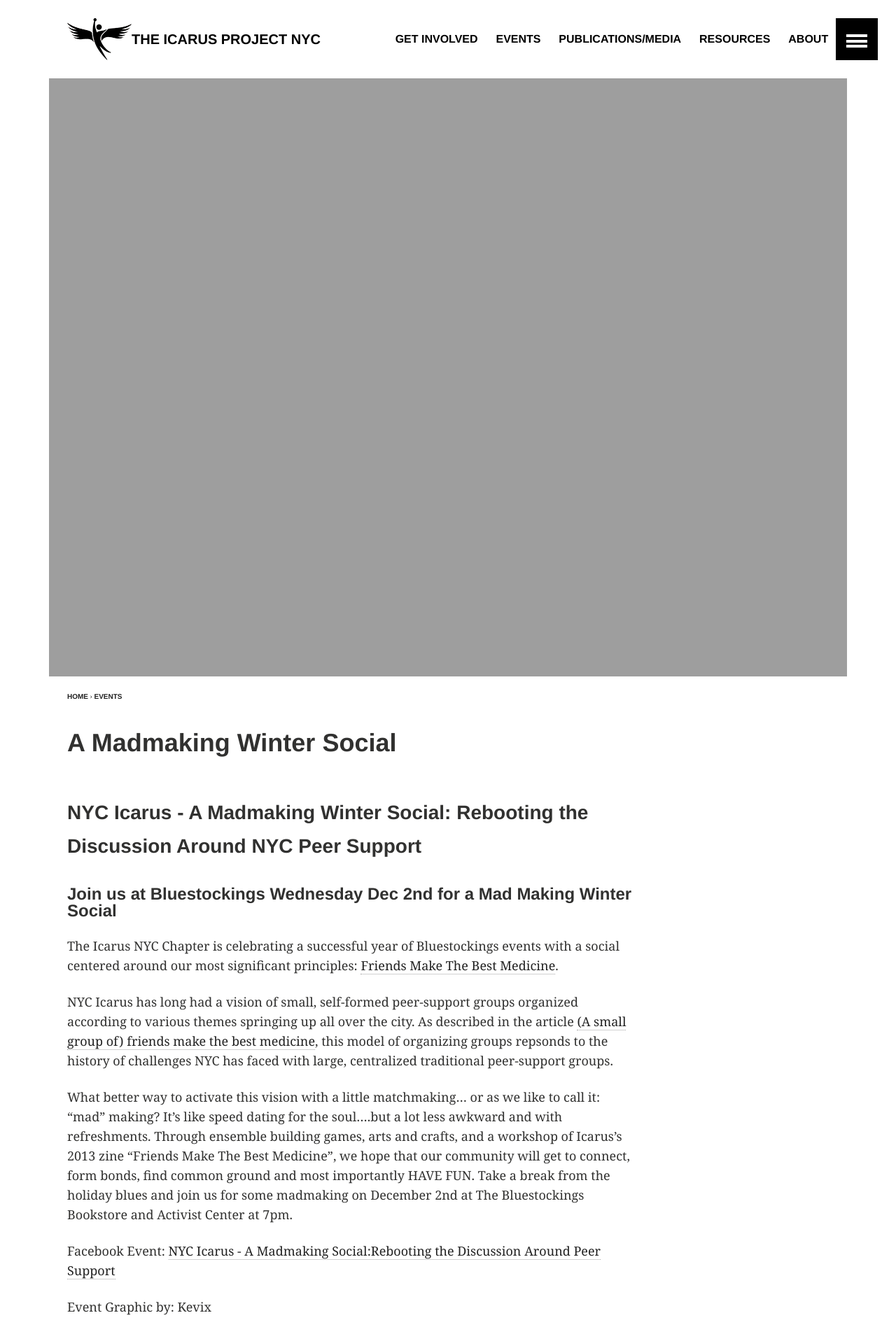
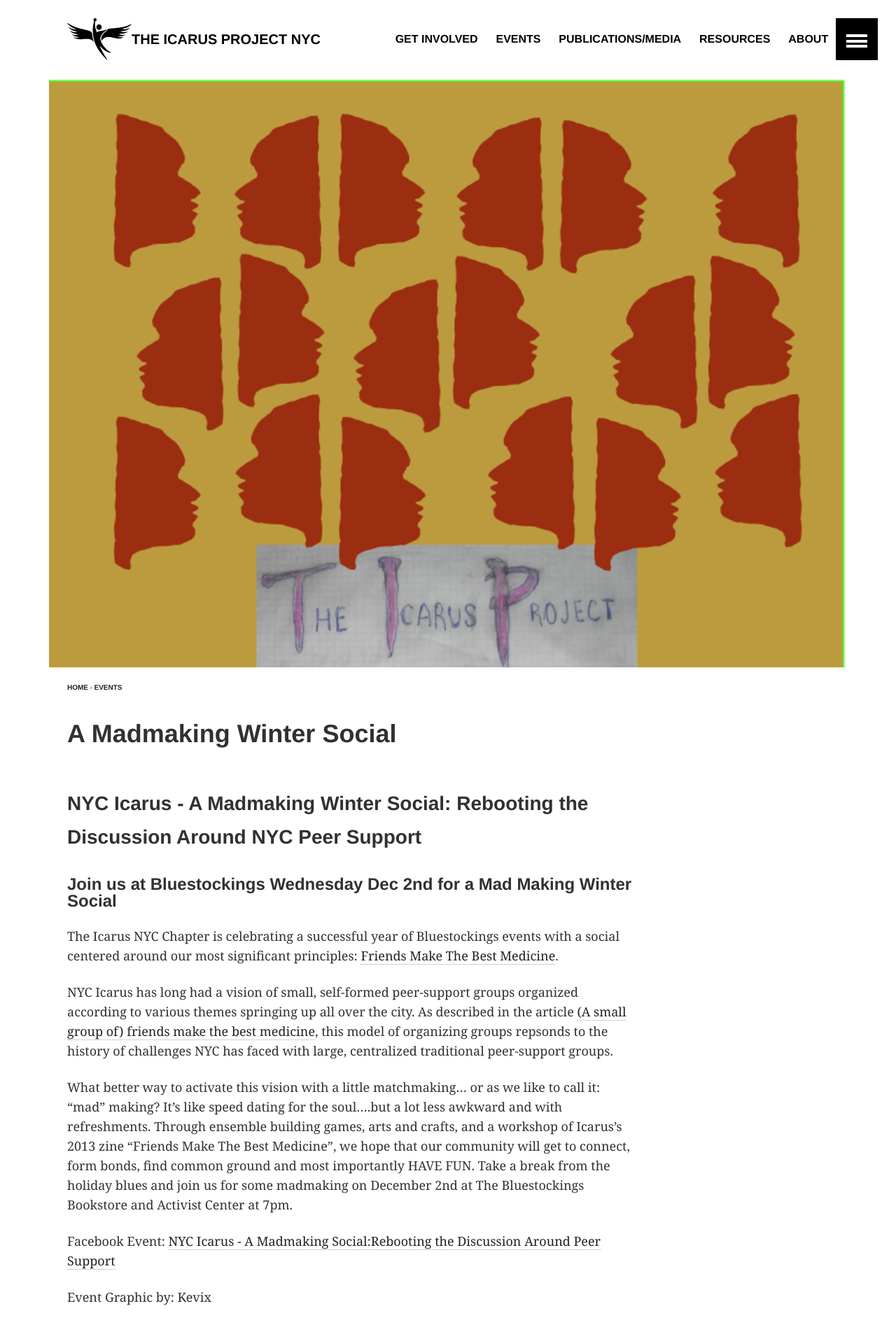
Before and after one commit to nycicarus/nycicarus.github.io, a Jekyll site: the page built from _posts/events/2015-12-02-madmaking.md, in a window 1280 px wide. Shown: the top 1897 px of the page at 70% size. Built offline with Jekyll 4.4.1, drawn with Linux system fonts in a browser that asks for light colours; comment, search, counter and statistics services are not loaded.

```diff
--- a/_posts/events/2015-12-02-madmaking.md
+++ b/_posts/events/2015-12-02-madmaking.md
@@ -9,8 +9,8 @@ tags: [ workshop , social , peer-support, mutual-aid ]
 comments: true
 ads: false
 image:
-  teaser: snakes.jpg
-  feature: snakes.jpg
+  teaser: madmaking.png
+  feature: madmaking.png
   credit:
   creditlink:
 event-date: "Wednesday, December 2nd, 2015"
@@ -32,7 +32,7 @@ NYC Icarus has long had a vision of small, self-formed peer-support groups organ
 
 What better way to activate this vision with a little matchmaking... or as we like to call  it: "mad" making?  It's like speed dating for the soul....but a lot less awkward and with refreshments. Through ensemble building games, arts and crafts, and a workshop of Icarus's 2013 zine "Friends Make The Best Medicine", we hope that our community will get to connect, form bonds, find common ground and most importantly HAVE FUN. Take a break from the holiday blues and join us for some madmaking on December 2nd at The Bluestockings Bookstore and Activist Center at 7pm.
 
-Facebook Event: [NYC Icarus -  A Madmaking Social:Rebooting the Discussion Around Peer Support ](https://www.facebook.com/events/1662245644065233/)
+Facebook Event: [NYC Icarus -  A Madmaking Social:Rebooting the Discussion Around Peer Support ](https://www.facebook.com/events/474363299433982/)
 
 Event Graphic by: Kevix
 
```
Also changed, not shown: images/madmaking.png (added), 1 other file.
